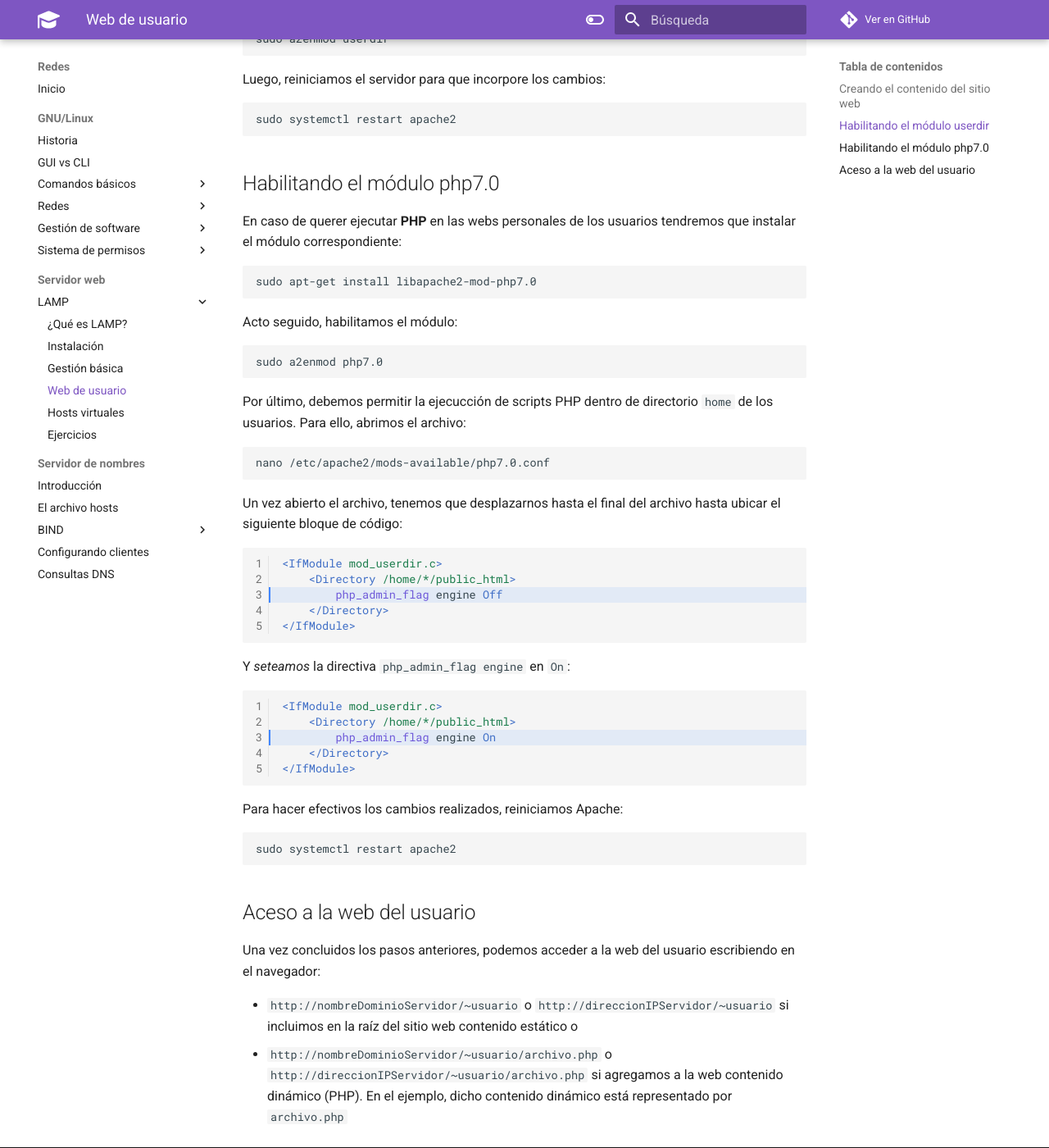
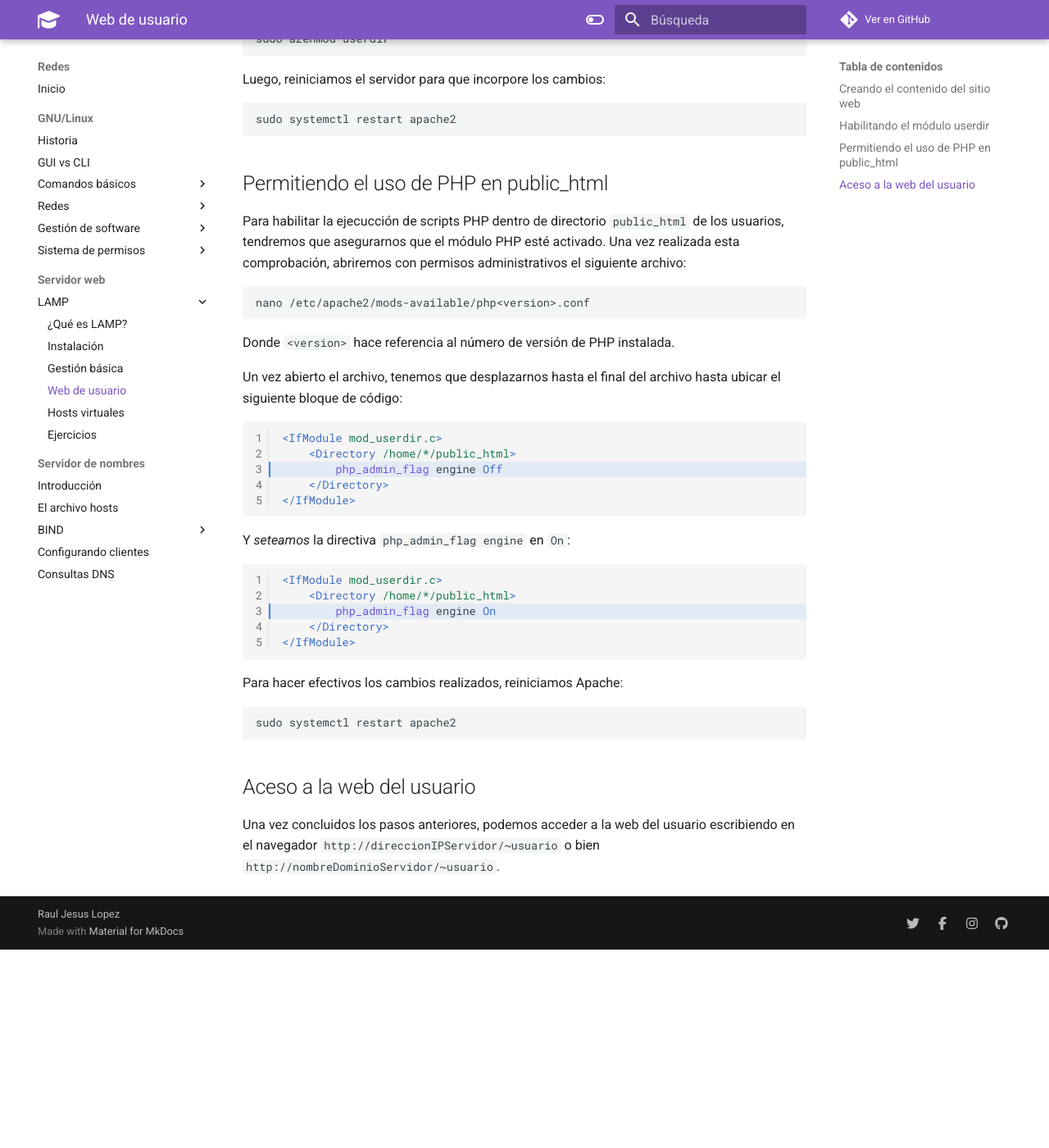
Before and after one commit to la9una/redes, an MkDocs documentation site: the page built from docs/lamp/lamp-userdir.md, in a window 1280 px wide and 1400 px high, scrolled down 921 px. Shown: the whole window at 82% size. Built offline with MkDocs 1.6.1 and Material for MkDocs 9.7.7, drawn with Linux system fonts in a browser that asks for light colours; comment, search, counter and statistics services are not loaded; the version menu is left out; after the commit the page ends 2079 px from its top, so only the background shows below that.

Commit message:
Cambios menores en la instalación de PHP y módulo userdir en LAMP/install

````diff
--- a/docs/lamp/lamp-userdir.md
+++ b/docs/lamp/lamp-userdir.md
@@ -31,25 +31,14 @@ Luego, reiniciamos el servidor para que incorpore los cambios:
 sudo systemctl restart apache2
 ```
 
-## Habilitando el módulo php7.0
+## Permitiendo el uso de PHP en public_html
 
-En caso de querer ejecutar **PHP** en las webs personales de los usuarios tendremos que instalar el módulo correspondiente:
+Para habilitar la ejecucción de scripts PHP dentro de directorio `public_html` de los usuarios, tendremos que asegurarnos que el módulo PHP esté activado. Una vez realizada esta comprobación, abriremos con permisos administrativos el siguiente archivo:
 
 ```bash
-sudo apt-get install libapache2-mod-php7.0
+nano /etc/apache2/mods-available/php<version>.conf
 ```
-
-Acto seguido, habilitamos el módulo:
-
-```bash
-sudo a2enmod php7.0
-```
-
-Por último, debemos permitir la ejecucción de scripts PHP dentro de directorio `home` de los usuarios. Para ello, abrimos el archivo:
-
-```bash
-nano /etc/apache2/mods-available/php7.0.conf
-```
+Donde `<version>` hace referencia al número de versión de PHP instalada.
 
 Un vez abierto el archivo, tenemos que desplazarnos hasta el final del archivo hasta ubicar el siguiente bloque de código:
 
@@ -78,7 +67,4 @@ sudo systemctl restart apache2
 
 ## Aceso a la web del usuario
 
-Una vez concluidos los pasos anteriores, podemos acceder a la web del usuario escribiendo en el navegador:
-
-* `http://nombreDominioServidor/~usuario` o `http://direccionIPServidor/~usuario` si incluimos en la raíz del sitio web contenido estático o
-* `http://nombreDominioServidor/~usuario/archivo.php` o `http://direccionIPServidor/~usuario/archivo.php` si agregamos a la web contenido dinámico (PHP). En el ejemplo, dicho contenido dinámico está representado por `archivo.php`
+Una vez concluidos los pasos anteriores, podemos acceder a la web del usuario escribiendo en el navegador `http://direccionIPServidor/~usuario` o bien `http://nombreDominioServidor/~usuario`.
````
Also changed, not shown: docs/lamp/lamp-install.md (+20 -2 lines), site/lamp/lamp-install/index.html, site/lamp/lamp-userdir/index.html, site/search/search_index.json, 1 other file.
